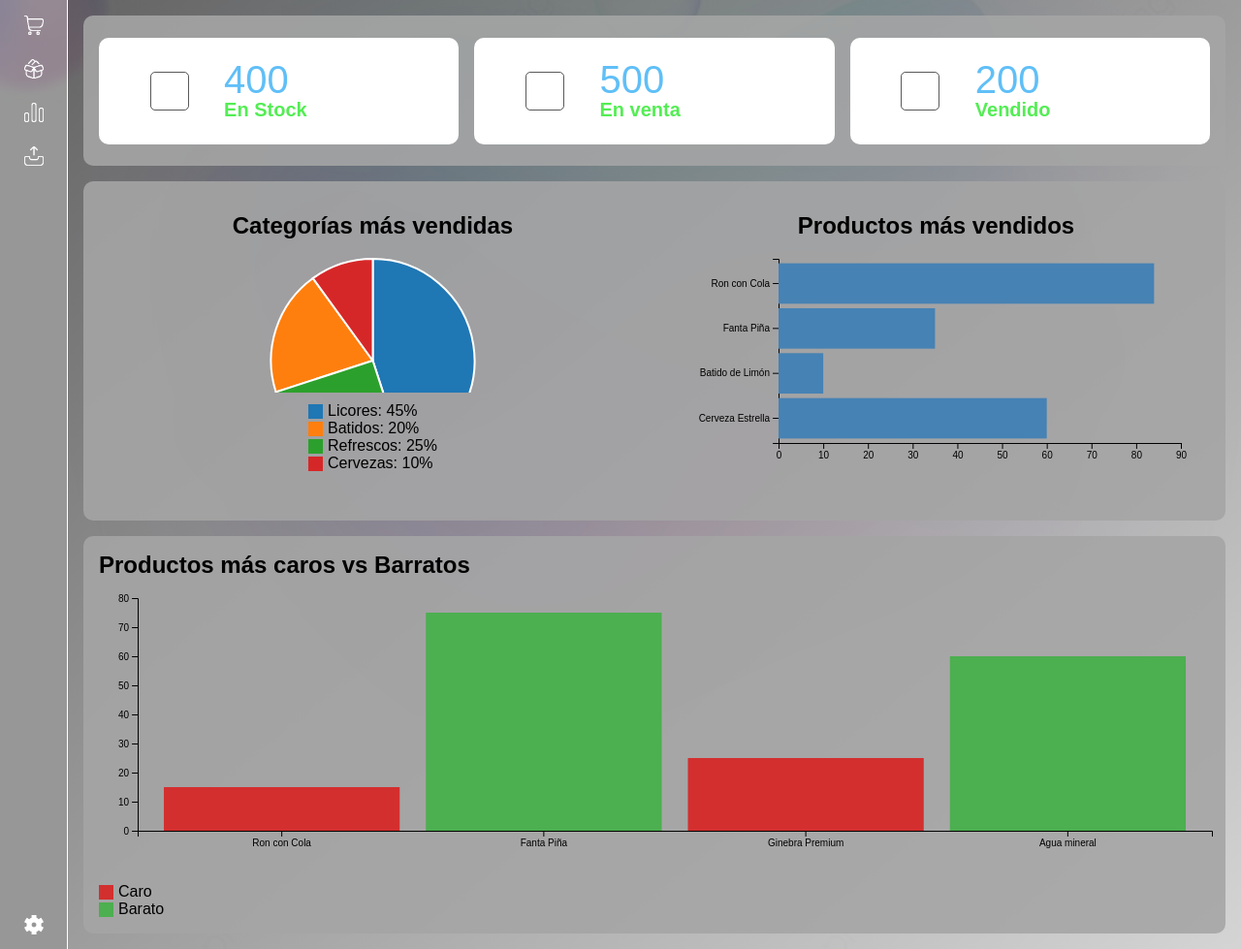
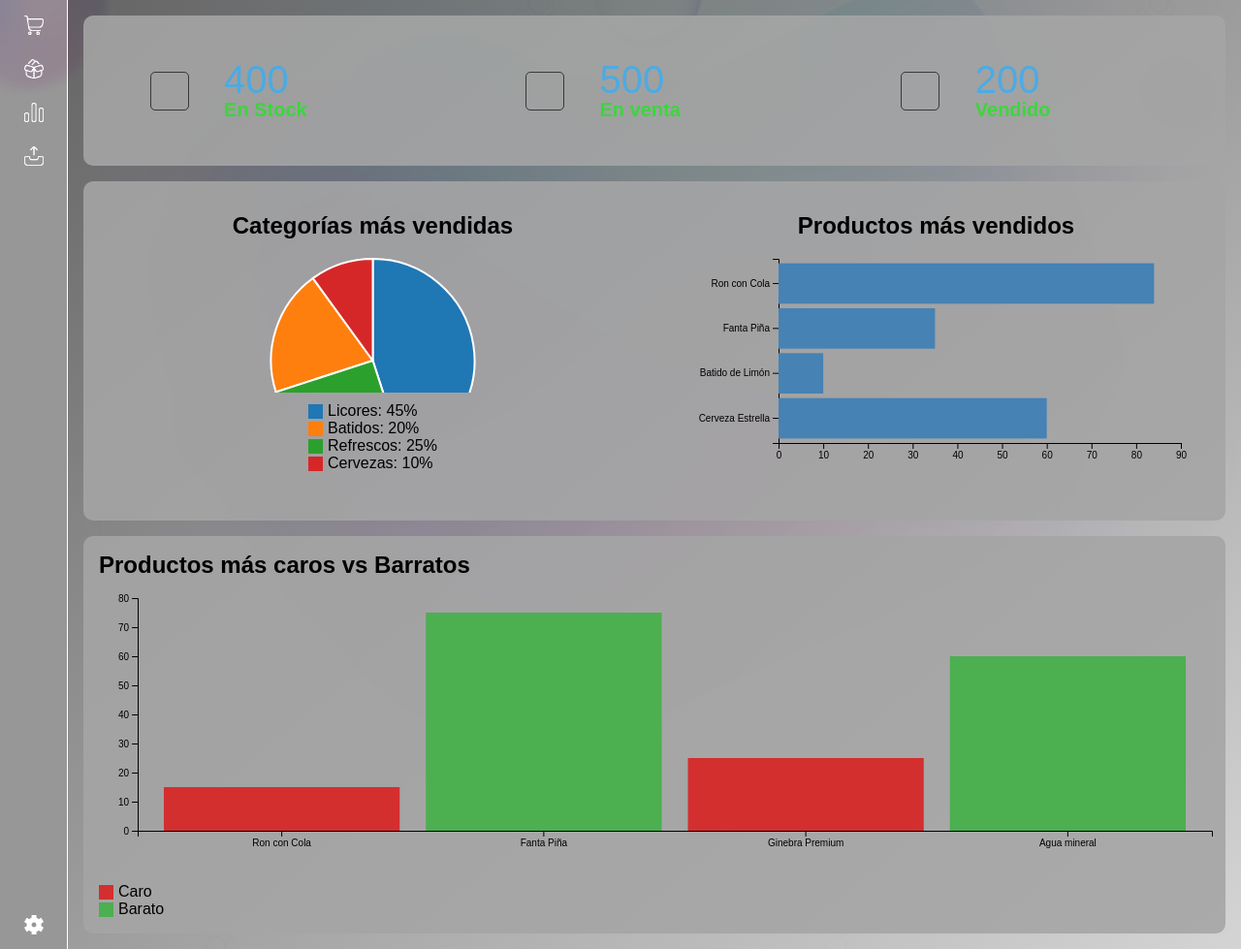
Before and after one commit to Biangg/eclipse, a Flask app: template templates/graficas.html in a window 1280 px wide. Shown: the whole page at 97% size. Run offline with Flask 3, Linux system fonts and the light colour scheme; the template is opened without the code that fills it, so the values that code supplies are empty.

Commit message:
Update grf.css

```diff
--- a/static/css/grf.css
+++ b/static/css/grf.css
@@ -34,7 +34,7 @@
 
 .card_inf_grf {
     height: 110px;
-    background-color: white;
+    background-color: transparent;
     padding: 1rem;
     border-radius: 10px;
     display: grid;
```
